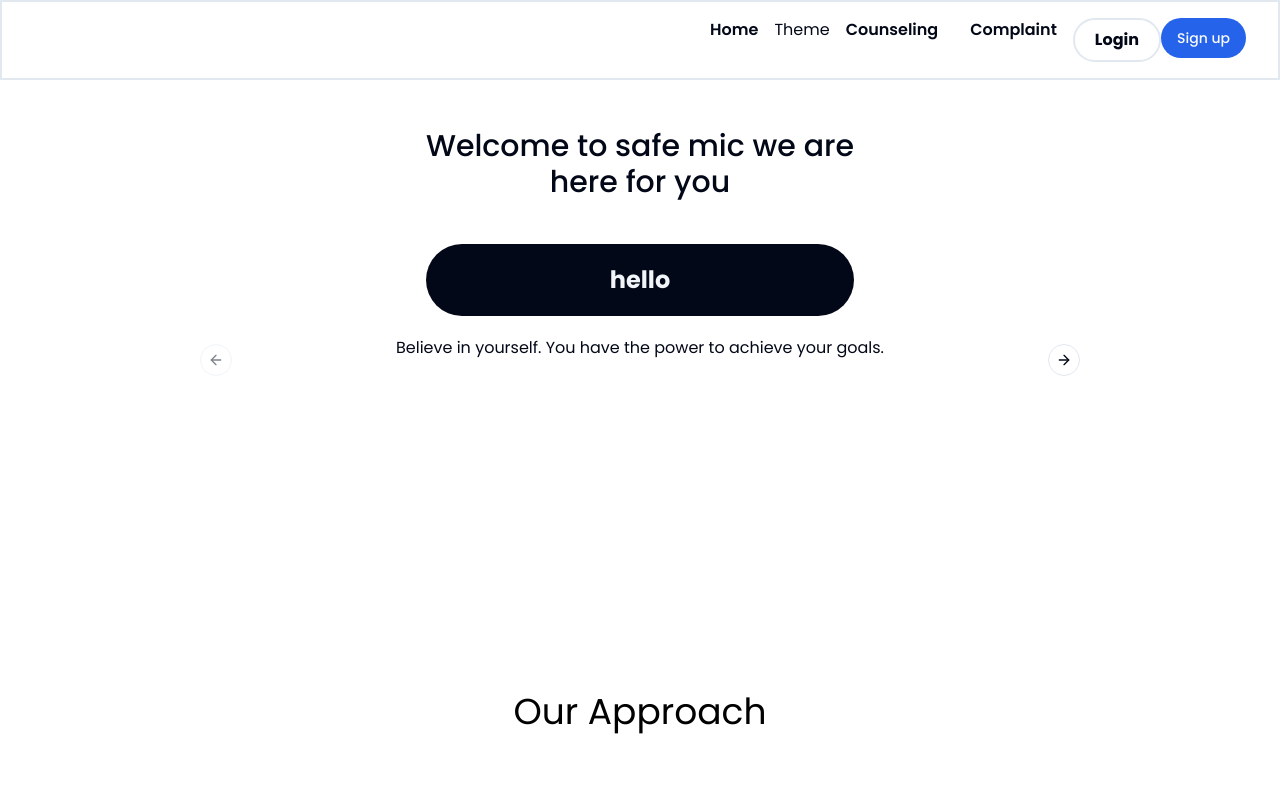
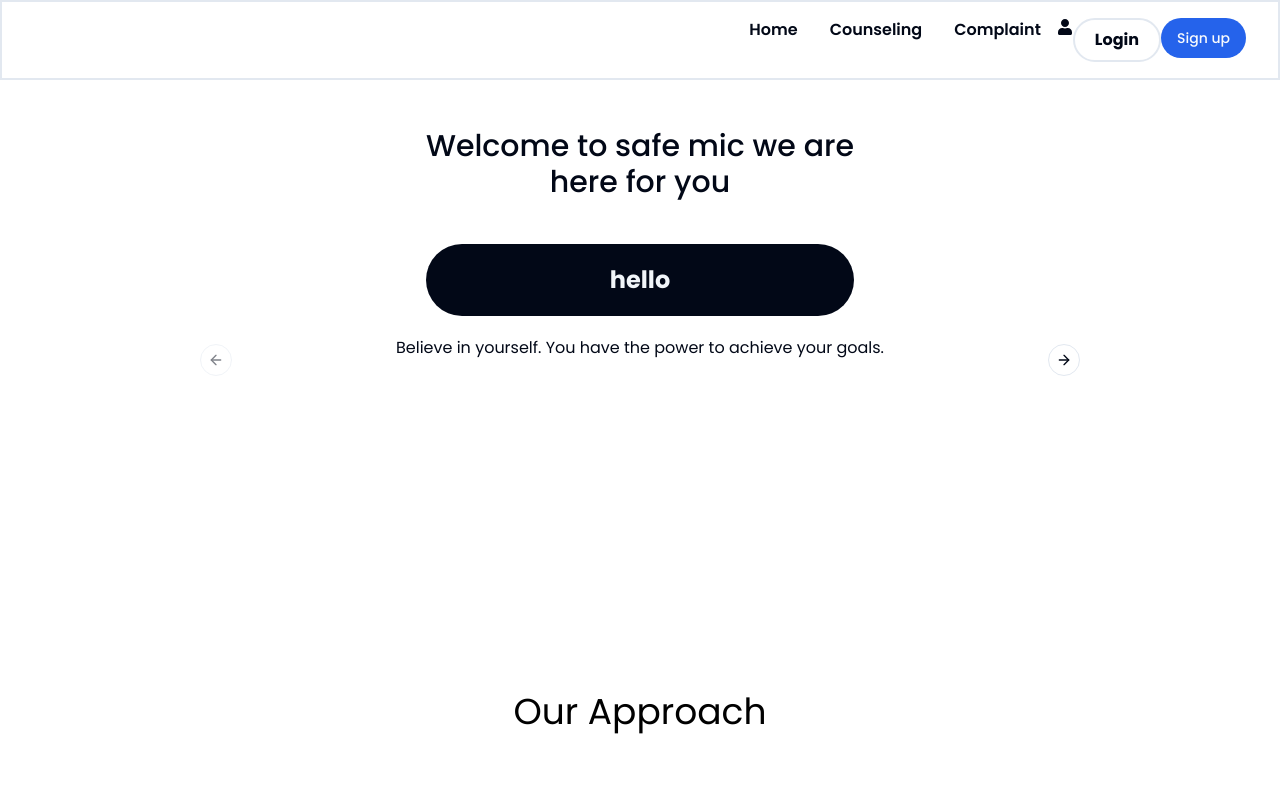
Before and after one commit to Kad-19/safe-mic-project, a React (Vite) app: page / in a window 1280 px wide. Shown: the top 800 px of the page. Built offline with nearby package versions, Linux system fonts and the light colour scheme; a web font is replaced by a local one.

Commit message:
Theme Component moved to the drawer

```diff
--- a/src/App.jsx
+++ b/src/App.jsx
@@ -10,7 +10,7 @@ import Auth from "./component/LoginPage/Auth";
 import { useState, useEffect } from "react";
 import Selector from "./component/ThemeSelector/Selector";
 import { createContext } from "react";
-import DrawerComp from "./component/ChatBox/DrawerComp";
+import DrawerComp from "./component/Customization/DrawerComp";
 
 export const themeContext=createContext(null)
 const App = () => {
@@ -61,6 +61,7 @@ const App = () => {
           <Navbar />
           </themeContext.Provider>
           <AllRouting />
+          <DrawerComp/>
       </BrowserRouter>
     </Provider>
   );
--- a/src/component/ChatBox/DrawerComp.jsx
+++ b/src/component/Customization/DrawerComp.jsx
@@ -10,22 +10,26 @@ import {
 } from "@/components/ui/drawer"
 import { Button } from "@/components/ui/button"
 import { cn } from "@/lib/utils"
+import { FaUser } from "react-icons/fa";
+import Selector from "../ThemeSelector/Selector";
 function DrawerComp(){
-    return <Drawer direction='left'>
-    <DrawerTrigger>Open</DrawerTrigger>
-    <DrawerContent className={cn('w-4/6')}>
+    return <div>
+    <Drawer direction='left'>
+    <DrawerTrigger>
+        <FaUser/>
+    </DrawerTrigger>
+    <DrawerContent className={cn('')}>
     <DrawerHeader >
-        <DrawerTitle>Welcome to our chatbot</DrawerTitle>
-        <DrawerDescription>Your conversation is private</DrawerDescription>
+        <DrawerTitle>User Settings</DrawerTitle>
+        <DrawerDescription>Customize the site to your liking</DrawerDescription>
     </DrawerHeader>
-
+<Selector/>
     <DrawerFooter>
-        <Button>Submit</Button>
         <DrawerClose>
-            <Button variant="outline">Cancel</Button>
+            <Button variant="outline">Close</Button>
         </DrawerClose>
     </DrawerFooter>
     </DrawerContent>
 </Drawer>
-
+    </div>
 }export default DrawerComp
--- a/src/component/Navbar/Navbar.jsx
+++ b/src/component/Navbar/Navbar.jsx
@@ -6,11 +6,12 @@ import Selector from "../ThemeSelector/Selector";
 import { Outlet } from "react-router-dom";
 import { Button } from "@/components/ui/button";
 import { cn } from "@/lib/utils";
+import DrawerComp from "../Customization/DrawerComp";
 import { useContext } from "react";
 import { themeContext } from "@/App";
 const Navbar = ({ logout, isAuthenticated }) => {
   const [lastScrollTop, setLastScrollTop] = useState(0);
-  const [isScrolledDown, setIsScrolledDown] = useState(true);
+  const [isScrolledDown, setIsScrolledDown] = useState(false);
 
   useEffect(() => {
     const handleScroll = () => {
@@ -32,13 +33,13 @@ const Navbar = ({ logout, isAuthenticated }) => {
         <NavLink to="/" className="font-semibold px-4">
           Home
         </NavLink>
-        <Selector/>
         <NavLink to="/counseling" className="font-semibold px-4">
           Counseling
         </NavLink>
         <NavLink to="/complaint" className="font-semibold px-4">
           Complaint
         </NavLink>
+        <DrawerComp/>
         <NavLink
           to="/login"
           className="rounded-3xl border-2 px-5 p-2 font-bold"
@@ -52,6 +53,7 @@ const Navbar = ({ logout, isAuthenticated }) => {
           Sign up
         </Button>
         </NavLink>
+
 
     </header>
     </div>
--- a/src/component/ThemeSelector/Selector.jsx
+++ b/src/component/ThemeSelector/Selector.jsx
@@ -11,12 +11,15 @@ function Selector(){
     const {changeTheme,darkThemeSwitch,theme}=useContext(themeContext)
     return <Popover >
         <PopoverTrigger  asChild>
-    <NavLink>
-        Theme
-    </NavLink>
+            <button className='w-10/12 p-4 m-2 bg-transparent text-foreground text-start'>
+            Theme
+            <span className="float-end aspect-square w-8 rounded-full bg-primary">
+
+            </span>
+            </button>
         </PopoverTrigger>
-        <PopoverContent className={cn('block w-fit')} side={'bottom'}>
-            <motion.div className="my-1 w-12 aspect-square bg-[#3B82F6] rounded-full"
+        <PopoverContent className={cn('flex')} side={'bottom'}>
+            <motion.div className="m-2 w-12 aspect-square bg-[#3B82F6] rounded-full"
             whileTap={{
                 scale:0.7
             }}
@@ -26,7 +29,7 @@ function Selector(){
             onClick={()=>changeTheme(0)}
             >
             </motion.div>
-            <motion.div className="my-1 w-12 aspect-square bg-[#E11D48] rounded-full"
+            <motion.div className="m-2 w-12 aspect-square bg-[#E11D48] rounded-full"
             whileTap={{
                 scale:0.7
             }}
@@ -36,7 +39,7 @@ function Selector(){
             onClick={()=>changeTheme(1)}
             >
             </motion.div>
-            <motion.div className="my-1 w-12 aspect-square bg-[#6D28D9] rounded-full"
+            <motion.div className="m-2 w-12 aspect-square bg-[#6D28D9] rounded-full"
             whileTap={{
                 scale:0.7
             }}
@@ -46,7 +49,7 @@ function Selector(){
             onClick={()=>changeTheme(2)}
             >
             </motion.div>
-            <motion.div className="my-1 w-12 aspect-square bg-[#0F172A] border border-white rounded-full"
+            <motion.div className="m-2 w-12 aspect-square bg-[#0F172A] border border-white rounded-full"
             whileTap={{
                 scale:0.7
             }}
```
